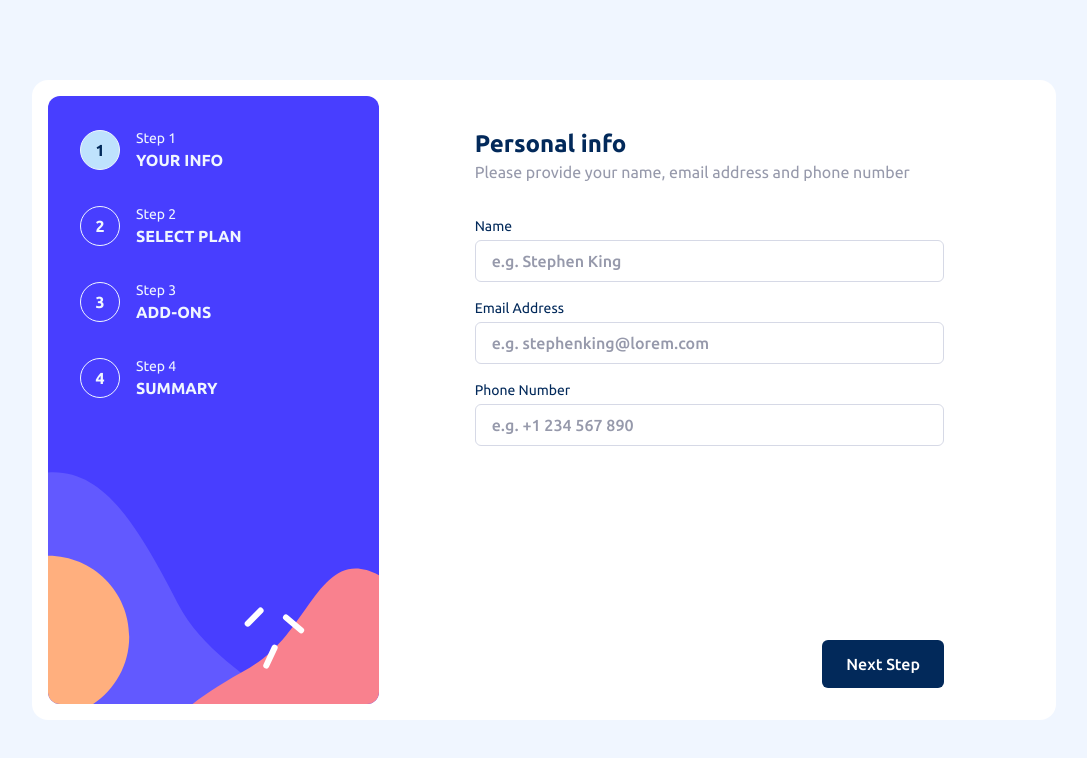
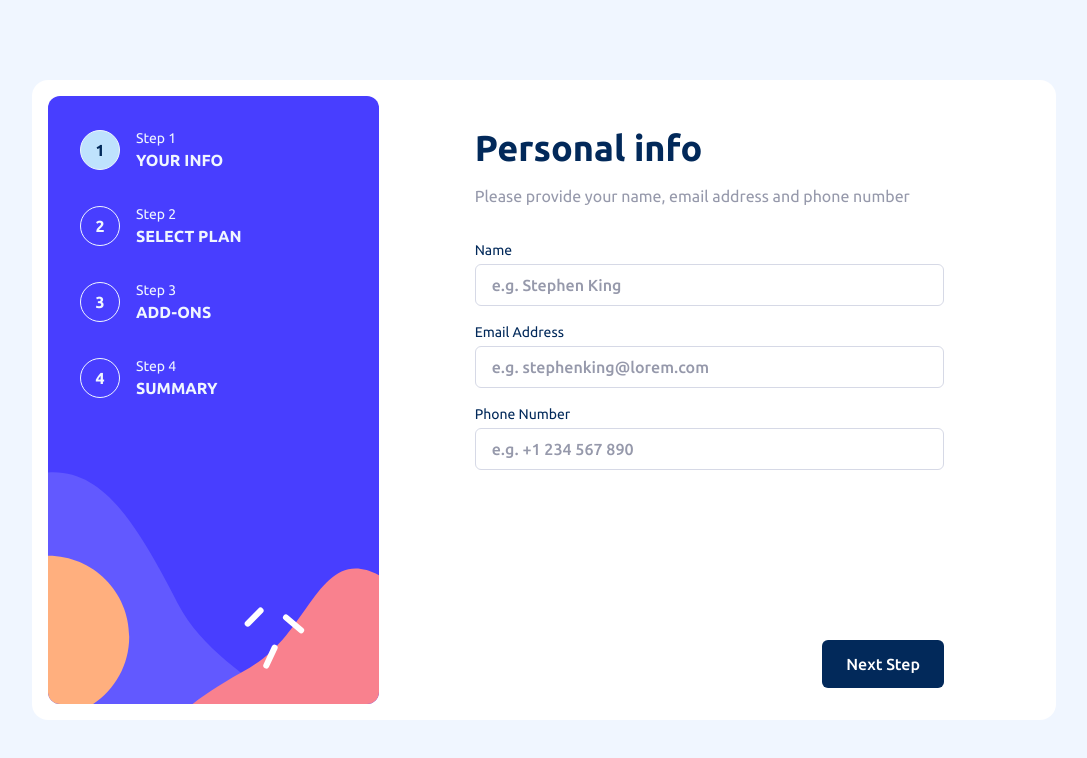
Before and after one commit to adejolx/multi-step-form, a React (Vite) app: page / in a window 1280 px wide. Shown: the top 758 px of the page, without its empty margins (96-1183 px from the left). Built offline with nearby package versions, Linux system fonts and the light colour scheme.

Commit message:
feat: handle confirmation state in store

```diff
--- a/src/App.tsx
+++ b/src/App.tsx
@@ -9,20 +9,23 @@ function App() {
   const {
     incrementCurrentStep,
     decrementCurrentStep,
+    setSubscriptionConfirmation,
+    subscriptionIsConfirmed,
     currentStep,
     userInfo,
     errors,
     triggerAllUntouched,
   } = useStore((state) => state);
   const inputIsValid = checkInputValidity(userInfo, errors);
-
+  const isLastStep = currentStep === TOTAL_STEPS - 1;
   return (
     <div className="h-full grid md:place-content-center bg-gray-200">
       <Container className="grid grid-cols-container-sm md:grid-cols-container-md md:rounded-2xl md:bg-white md:py-[1rem] md:w-[1024px] md:h-[640px]">
         <Aside className="col-span-full row-start-1 row-end-3 md:rounded-xl md:col-start-2 md:col-span-1" />
-        <Main className="py-8 px-6 bg-white space-y-24 col-start-2 col-span-1 row-start-2 row-end-10 self-start rounded-lg md:px-24 md:row-span-1 md:col-start-3 md:col-span-1 md:rounded-none">
-          {currentStep === TOTAL_STEPS - 1 ? <Summary /> : <Form />}
+        <Main className="py-8 px-6 bg-white space-y-24 col-start-2 col-span-1 row-start-2 row-end-10 self-start rounded-lg md:px-24 md:row-start-1 md:row-end-3 md:col-start-3 md:col-span-1 md:rounded-none">
+          {isLastStep ? <Summary /> : <Form />}
         </Main>
+        {!subscriptionIsConfirmed && (
           <div className="flex justify-between bg-white col-span-full self-end mt-20 p-[1rem] md:col-start-3 md:col-span-1 md:row-start-2 md:px-24">
             {currentStep > 0 && (
               <Button
@@ -36,15 +39,17 @@ function App() {
             )}
             <Button
               className="ml-auto"
+              variant={isLastStep ? 'terminal' : 'normal'}
               onClick={() => {
-              if (currentStep < TOTAL_STEPS && inputIsValid)
-                incrementCurrentStep();
+                if (!isLastStep && inputIsValid) incrementCurrentStep();
                 else triggerAllUntouched();
+                if (isLastStep) setSubscriptionConfirmation();
               }}
             >
               next step
             </Button>
           </div>
+        )}
       </Container>
     </div>
   );
--- a/src/components/Aside/index.tsx
+++ b/src/components/Aside/index.tsx
@@ -26,9 +26,13 @@ interface AsideProps {
   className: string;
 }
 const Aside = ({ className }: AsideProps) => {
-  const { currentStep, setCurrentStep, userInfo, errors } = useStore(
-    (state) => state,
-  );
+  const {
+    currentStep,
+    setCurrentStep,
+    subscriptionIsConfirmed,
+    userInfo,
+    errors,
+  } = useStore((state) => state);
   const inputIsValid = checkInputValidity(userInfo, errors);
 
   return (
@@ -52,7 +56,8 @@ const Aside = ({ className }: AsideProps) => {
                 step={step}
                 title={title}
                 onStepChange={() => {
-                  if (inputIsValid) setCurrentStep(index);
+                  if (inputIsValid && !subscriptionIsConfirmed)
+                    setCurrentStep(index);
                 }}
                 className={
                   currentStep === index ? 'bg-blue-100 text-blue-400' : ''
--- a/src/components/FrontMatter/index.tsx
+++ b/src/components/FrontMatter/index.tsx
@@ -3,24 +3,12 @@ import { cn } from 'utils';
 interface FrontMatterProps {
   title: string;
   description: string;
-  align?: 'left' | 'center';
+  className?: string;
 }
-const FrontMatter = ({
-  title,
-  description,
-  align = 'left',
-}: FrontMatterProps) => {
+const FrontMatter = ({ title, description, className }: FrontMatterProps) => {
   return (
-    <div className="mb-8">
-      <h1
-        className={cn(
-          'text-2xl text-blue-400 font-bold',
-          align === 'left' && 'text-left',
-          align === 'center' && 'text-center',
-        )}
-      >
-        {title}
-      </h1>
+    <div className={cn('mb-8 space-y-4', className)}>
+      <h1 className={cn('text-4xl text-blue-400 font-bold')}>{title}</h1>
       <p className="">{description}</p>
     </div>
   );
--- a/src/store/slices/modalSlice.ts
+++ b/src/store/slices/modalSlice.ts
@@ -9,6 +9,11 @@ export const createModalSlice: StateCreator<
   ModalSliceType
 > = (set) => ({
   currentStep: 0,
+  subscriptionIsConfirmed: false,
+  setSubscriptionConfirmation: () =>
+    set(() => ({
+      subscriptionIsConfirmed: true,
+    })),
   setCurrentStep: (index: number) =>
     set(() => ({
       currentStep: index,
--- a/src/store/slices/types.ts
+++ b/src/store/slices/types.ts
@@ -40,6 +40,8 @@ export interface FormSliceType {
 
 export interface ModalSliceType {
   currentStep: number;
+  subscriptionIsConfirmed: boolean;
+  setSubscriptionConfirmation: () => void;
   setCurrentStep: (index: number) => void;
   incrementCurrentStep: () => void;
   decrementCurrentStep: () => void;
```
Lines whose indentation alone changed are shown as unchanged.
